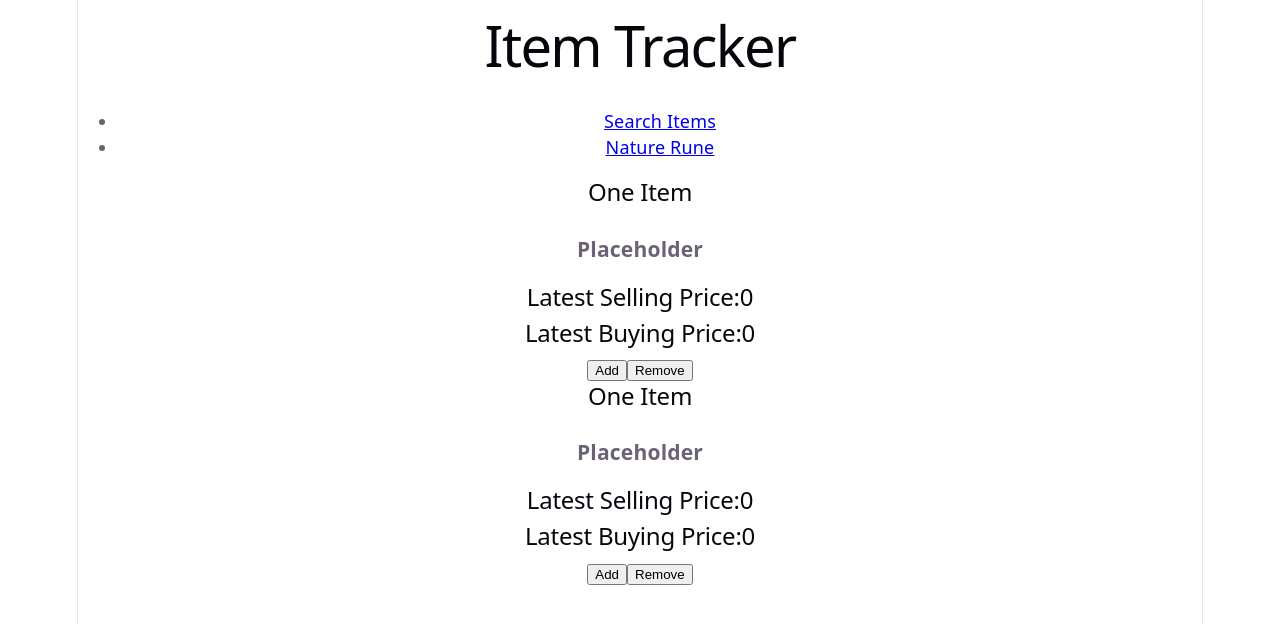
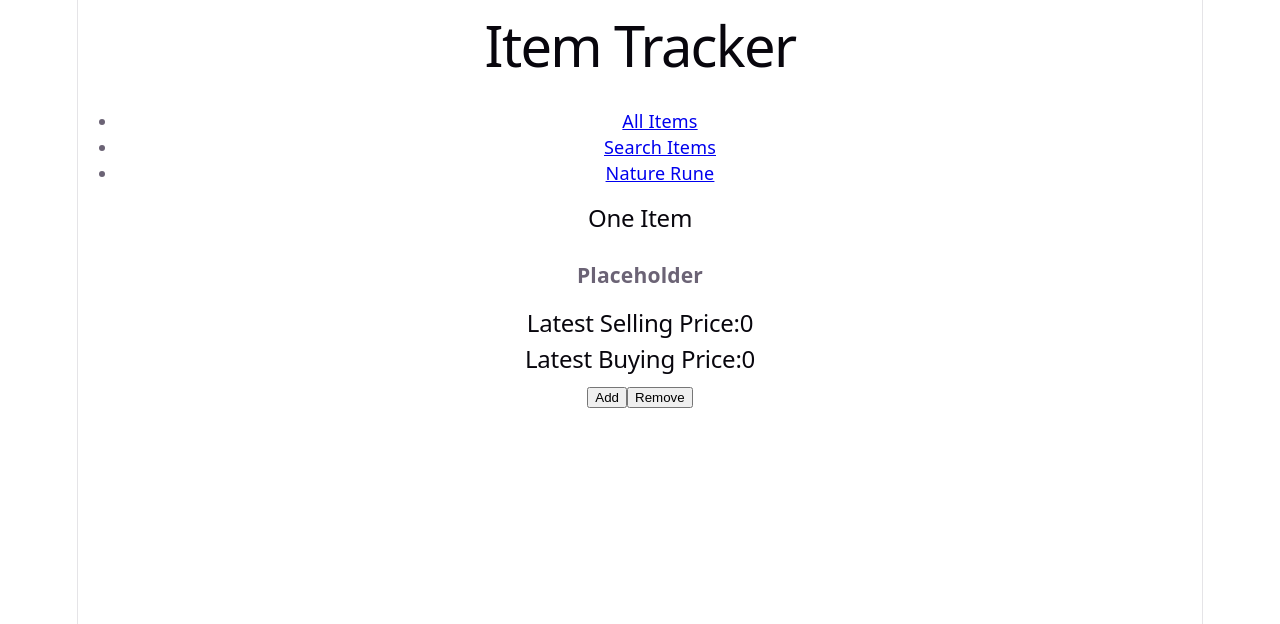
Before and after one commit to 2l0t2k0/Project-2, a React (Vite) app in the folder Project 2/: page /items/561 in a window 1280 px wide. Shown: the top 624 px of the page. Built offline with nearby package versions, Linux system fonts and the light colour scheme; no server answers.

Commit message:
All items done

```diff
--- a/Project 2/src/App.jsx
+++ b/Project 2/src/App.jsx
@@ -44,7 +44,7 @@ return (
           <Route path="/recipes" element={<AllRecipes />}/>
 
       </Routes>
-      <OneItem />
+
   </DataDump>
 
 
--- a/Project 2/src/components/NavBar.jsx
+++ b/Project 2/src/components/NavBar.jsx
@@ -5,7 +5,8 @@ const NavBar =() => {
     return(
     <>
     <ul>
-        <li><NavLink to="items">Search Items</NavLink></li>
+        <li><NavLink to="items">All Items</NavLink></li>
+        <li><NavLink to="items/search">Search Items</NavLink></li>
         <li><NavLink to="items/561">Nature Rune</NavLink></li>
     </ul>
 
--- /dev/null
+++ b/Project 2/src/components/allitems.jsx
@@ -0,0 +1,22 @@
+import { NavLink } from "react-router-dom";
+import { DataDump } from "../App";
+import { useContext } from "react";
+
+
+const AllItemsList = () =>{
+    const data = useContext(DataDump)
+
+    return (
+        <>
+        {data?.map((item)=>(
+            <li key={item.id}>
+               <NavLink to={`/items/${item.id}`}>{item.name}</NavLink>
+            </li>))
+            }
+        </>
+    )
+
+
+}
+
+export default AllItemsList
--- a/Project 2/src/pages/allitems.jsx
+++ b/Project 2/src/pages/allitems.jsx
@@ -1,12 +1,13 @@
+import AllItemsList from "../components/allitems"
 
-import ItemSearch from '../components/itemsearch.jsx'
+
 
 const AllItems = ()=>{
 
 return (
     <>
-    <h2>Search Item</h2>
-    <ItemSearch />
+    <h2>All items</h2>
+    <AllItemsList />
     </>
 )
 
```
